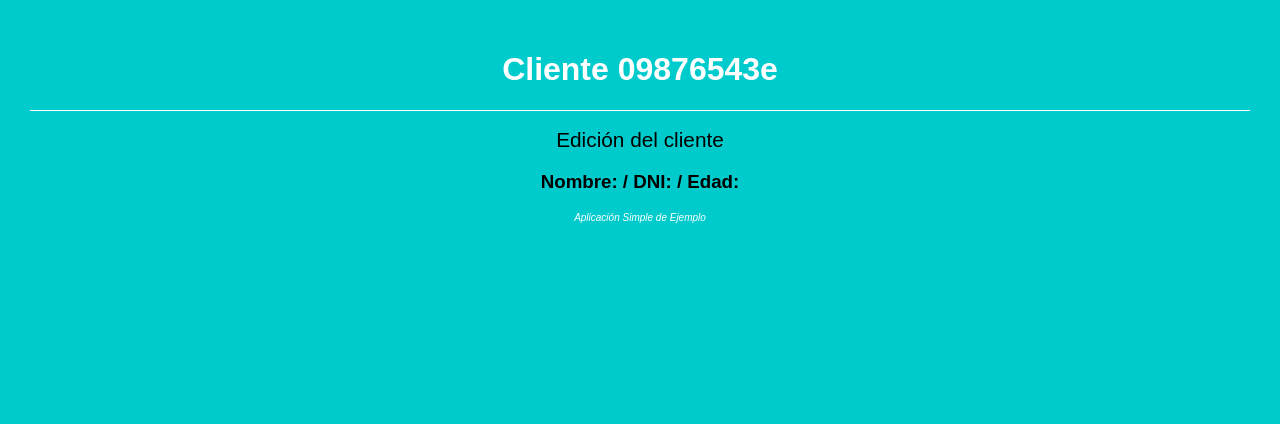
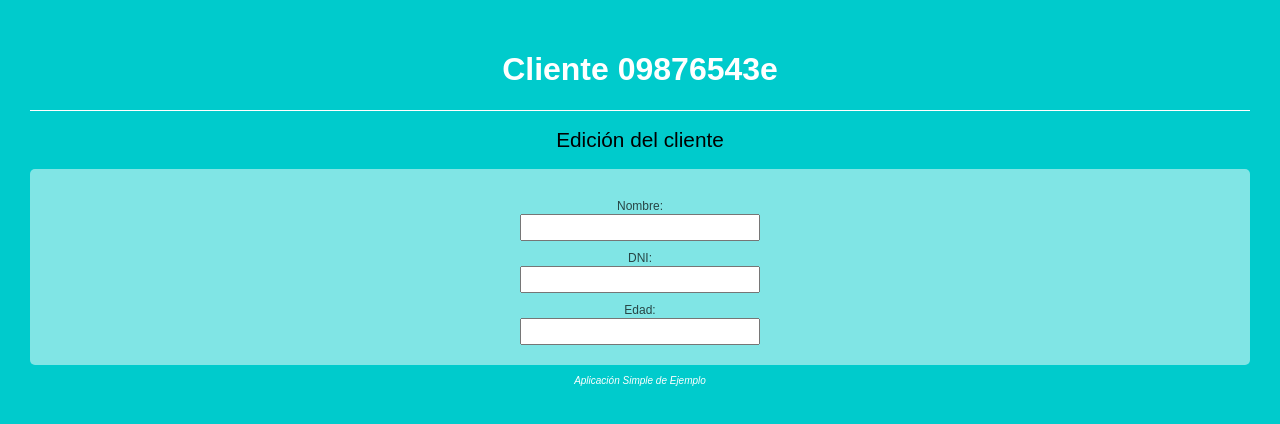
Before and after one commit to Sonia0707/CustomerApp, a React (Create React App) app: page /customers/09876543e/edit in a window 1280 px wide. Shown: the top 424 px of the page. Built offline with nearby package versions, Linux system fonts and the light colour scheme.

Commit message:
CustomerEdit.js => Creamos el Field para crear el formulario con las propiedades del customers.

```diff
--- a/src/components/CustomerEdit.js
+++ b/src/components/CustomerEdit.js
@@ -1,15 +1,26 @@
 import React from "react";
 import PropTypes from "prop-types";
-//El Field es para generar diferentes acciones:
+//El Field es para generar diferentes acciones de forma automatica:
 import { reduxForm, Field } from "redux-form";
 
 const CustomerEdit = ({ name, dni, age }) => {
   return (
     <div>
       <h2>Edición del cliente</h2>
-      <h3>
-        Nombre: {name} / DNI: {dni} / Edad: {age}
-      </h3>
+      <form action="">
+        <div>
+          <label htmlFor="name">Nombre: </label>
+          <Field name="name" component="input" type="text"></Field>
+        </div>
+        <div>
+          <label htmlFor="dni">DNI: </label>
+          <Field name="dni" component="input" type="text"></Field>
+        </div>
+        <div>
+          <label htmlFor="age">Edad: </label>
+          <Field name="age" component="input" type="number"></Field>
+        </div>
+      </form>
     </div>
   );
 };
```
